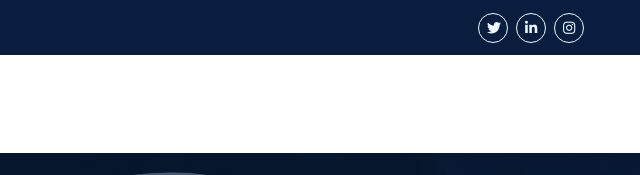
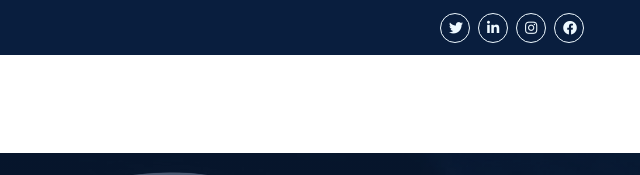
Before and after one commit to HusseinKhazem/Apex, a website with bundled scripts: page about.html in a window 1280 px wide. Shown: the top 175 px of the page, 640-1280 px from the left. Built offline with nearby package versions, Linux system fonts and the light colour scheme.

Commit message:
Update about.html

```diff
--- a/about.html
+++ b/about.html
@@ -58,7 +58,7 @@
                     <a class="btn btn-sm btn-outline-light btn-sm-square rounded-circle me-2" href="https://twitter.com/AIS_LB?t=FlIM3arl11jwF3Y5jjmP1w&s=09"><i class="fab fa-twitter fw-normal"></i></a>
                     <a class="btn btn-sm btn-outline-light btn-sm-square rounded-circle me-2" href="https://www.linkedin.com/company/apex-it-solutions-lebanon/"><i class="fab fa-linkedin-in fw-normal"></i></a>
                     <a class="btn btn-sm btn-outline-light btn-sm-square rounded-circle me-2" href="https://instagram.com/apexitsolution.lb?igshid=MzNlNGNkZWQ4Mg=="><i class="fab fa-instagram fw-normal"></i></a>
-
+                    <a class="btn btn-sm btn-outline-light btn-sm-square rounded-circle me-2" href="https://www.facebook.com/profile.php?id=100095464235974&mibextid=ZbWKwL"><i class="fab fa-facebook fw-normal"></i></a>
                 </div>
             </div>
         </div>
```
